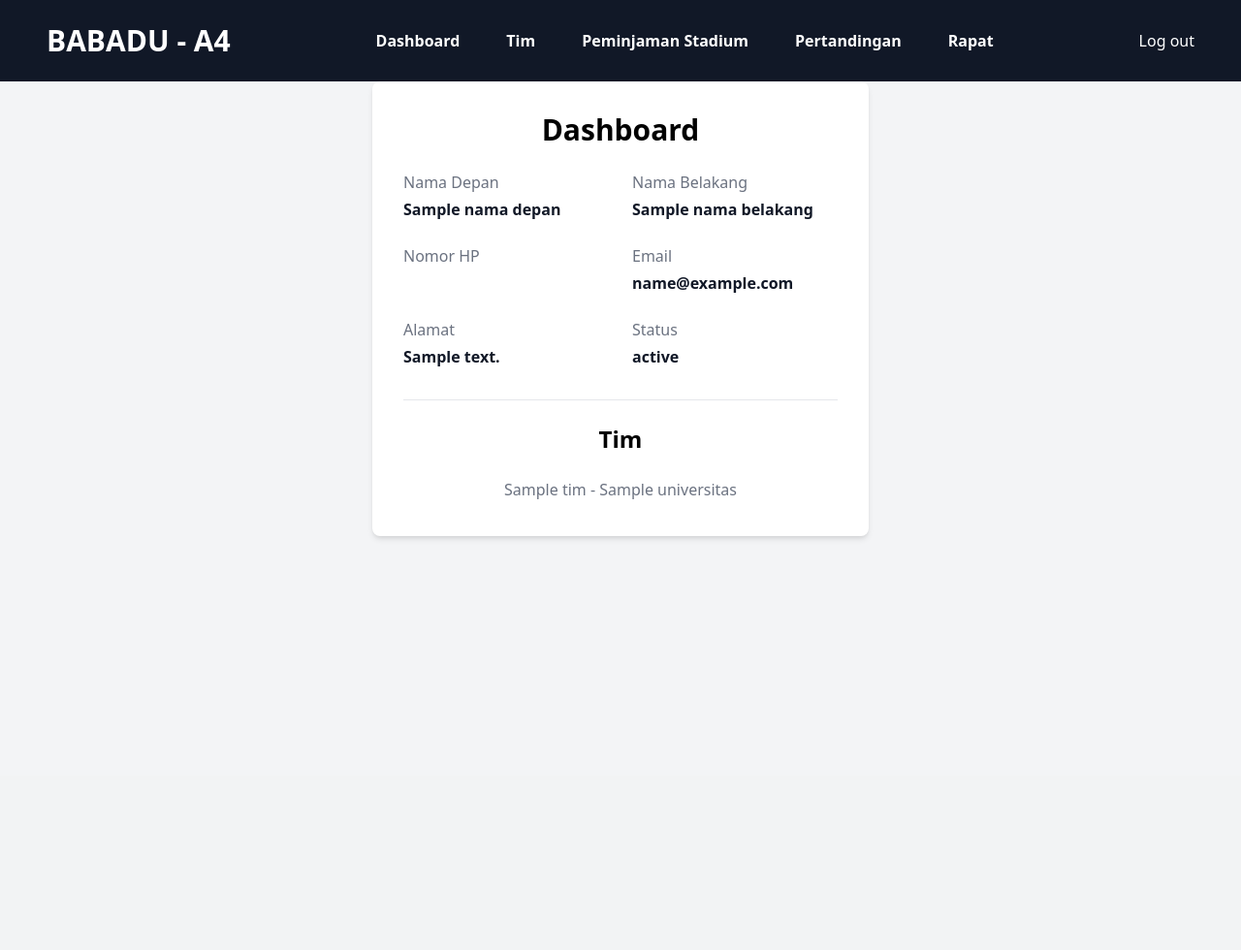
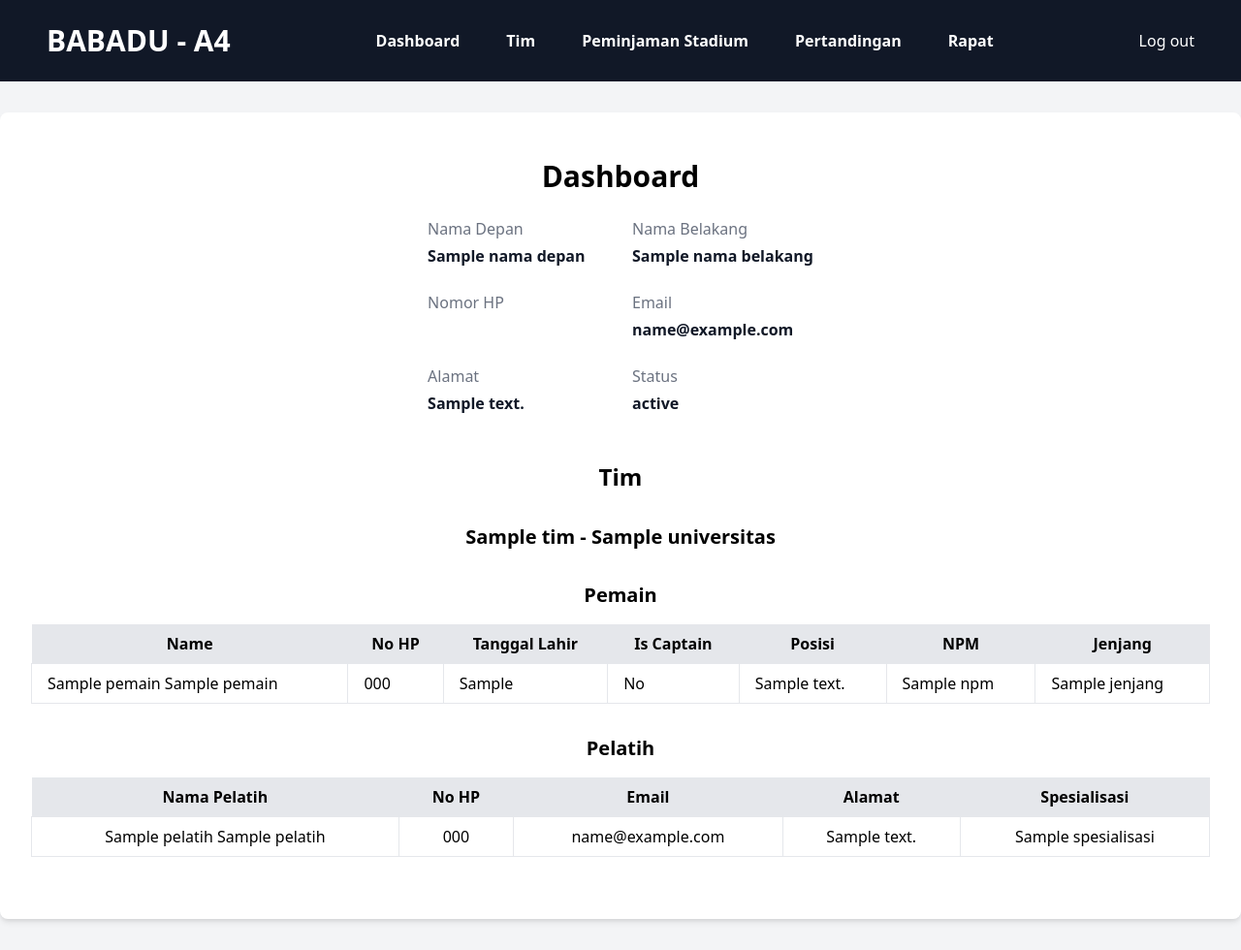
Before and after one commit to ramantii/TK-BASDAT-A-4, a Django app: template manajer/templates/dashboard.html in a window 1280 px wide. Shown: the whole page at 97% size. Before the commit the page ends 556 px from the top, so only its background shows below. Run offline with Django 4.2, Linux system fonts and the light colour scheme; the template is opened without the code that fills it: most values are stand-ins (such as "Sample title", 1, 10 or a date in 2020).

Commit message:
Update dashboard manajer and manajer/views.py

```diff
--- a/manajer/templates/dashboard.html
+++ b/manajer/templates/dashboard.html
@@ -33,9 +33,14 @@
       </nav>
 
     </section>
-  </div>
-  <div class="bg-white rounded-lg shadow-md p-8 max-w-lg w-full">
-    <h1 class="text-3xl font-semibold mb-6 text-center">Dashboard</h1>
+
+
+  <div class="bg-white rounded-lg shadow-md p-8 w-full container mx-auto my-8">
+
+    <div class="flex justify-center items-center">
+      <div class="flex p-4">
+        <div class="container">
+          <h1 class="text-3xl font-bold mb-6 text-center">Dashboard</h1>
           <div class="grid grid-cols-2 gap-6 mb-8">
             <div class="flex flex-col">
               <span class="text-gray-500 font-medium mb-1">Nama Depan</span>
@@ -61,27 +66,96 @@
               <span class="text-gray-500 font-medium mb-1">Status</span>
 
               <span class="text-gray-900 font-semibold">
-          {% for status in status %}
-          {{status}}{% if not forloop.last %}, {% endif %}
-          {% endfor %}
+                {{ status}}
               </span>
 
             </div>
           </div>
-    <div class="border-t pt-6">
-      <h2 class="text-2xl font-semibold mb-6 text-center">Tim</h2>
-      <div class="flex flex-col items-center justify-center">
-        <p class="text-gray-500 font-medium mb-1">
-          {% if tim %}
-          {{tim}} - {{universitas}}
-          {% else %}
-          Belum Membuat Tim
-          {% endif %}
-        </p>
         </div>
       </div>
     </div>
 
+    <h1 class="text-2xl font-semibold mb-4 text-center">Tim</h1>
+    {% if list_pemain %}
+    <h2 class="text-xl font-semibold mt-8 mb-4 text-center">{{tim}} - {{universitas}}</h2>
+    <h2 class="text-xl font-semibold mt-8 mb-4 text-center">Pemain</h2>
+    <table class="table-auto mx-auto w-full">
+      <thead>
+        <tr tr class="bg-gray-200">
+          <th class="px-4 py-2">Name</th>
+          <th class="px-4 py-2">No HP</th>
+          <th class="px-4 py-2">Tanggal Lahir</th>
+          <th class="px-4 py-2">Is Captain</th>
+          <th class="px-4 py-2">Posisi</th>
+          <th class="px-4 py-2">NPM</th>
+          <th class="px-4 py-2">Jenjang</th>
+
+        </tr>
+      </thead>
+      <tbody>
+
+          {% if list_pemain %}
+          {% for pemain in list_pemain %}
+
+          <tr>
+          <td class="border px-4 py-2">{{ pemain.nama_depan }} {{ pemain.nama_belakang }}</td>
+          <td class="border px-4 py-2">{{ pemain.nomor_hp }}</td>
+          <td class="border px-4 py-2">{{ pemain.tgl_lahir }}</td>
+          <td class="border px-4 py-2">
+            {% if pemain.is_captain %}
+            Yes
+            {% else %}
+            No
+            {% endif %}
+          </td>
+          <td class="border px-4 py-2">{{ pemain.posisi }}</td>
+          <td class="border px-4 py-2">{{ pemain.npm }}</td>
+          <td class="border px-4 py-2">{{ pemain.jenjang }}</td>
+        </tr>
+        {% endfor %}
+        {% endif %}
+      </tbody>
+    </table>
+    {% else %}
+    <p class="text-center">{{message}}</p>
+
+    {% endif %}
+
+    {% if list_pelatih %}
+    <h2 class="text-xl font-semibold mt-8 mb-4 text-center">Pelatih</h2>
+    <table class="table-auto mx-auto mb-8 w-full">
+      <thead>
+        <tr class="bg-gray-200">
+          <th class="px-4 py-2">Nama Pelatih</th>
+          <th class="px-4 py-2">No HP</th>
+          <th class="px-4 py-2">Email</th>
+          <th class="px-4 py-2">Alamat</th>
+          <th class="px-4 py-2">Spesialisasi</th>
+
+        </tr>
+      </thead>
+      <tbody>
+        {% if list_pelatih %}
+        {% for pelatih in list_pelatih %}
+        <tr class="text-center">
+          <td class="border px-4 py-2">{{pelatih.nama_depan}} {{pelatih.nama_belakang}}</td>
+          <td class="border px-4 py-2">{{pelatih.nomor_hp}}</td>
+          <td class="border px-4 py-2">{{pelatih.email}}</td>
+          <td class="border px-4 py-2">{{pelatih.alamat}}</td>
+          <td class="border px-4 py-2">{{pelatih.spesialisasi}}</td>
+        </tr>
+        {% endfor %}
+        {% endif %}
+
+      </tbody>
+    </table>
+    {% else %}
+    <p class="text-center">Anda belum menambahkan pelatih</p>
+    {% endif %}
+  </div>
+
+
+
 </body>
 
 </html>
```
Also changed, not shown: manajer/views.py (+31 -17 lines). Lines whose indentation alone changed are shown as unchanged.
